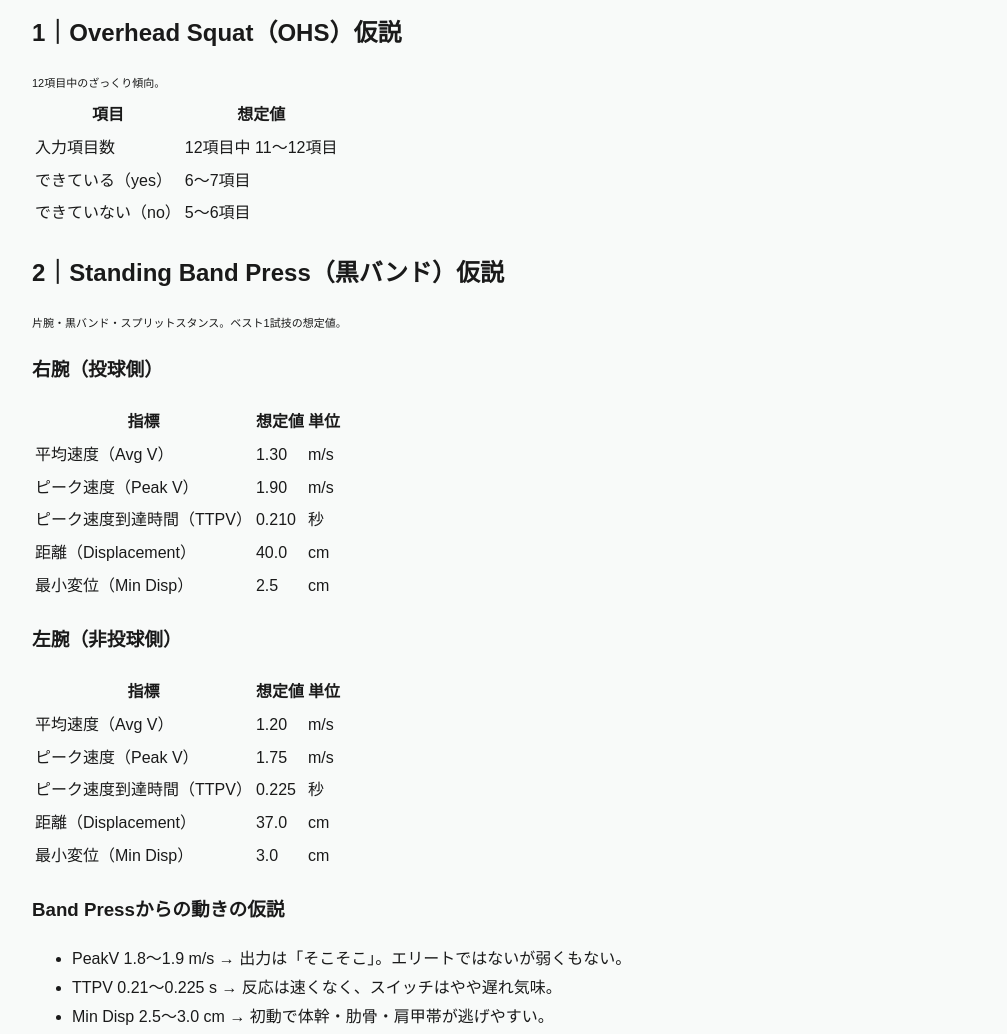
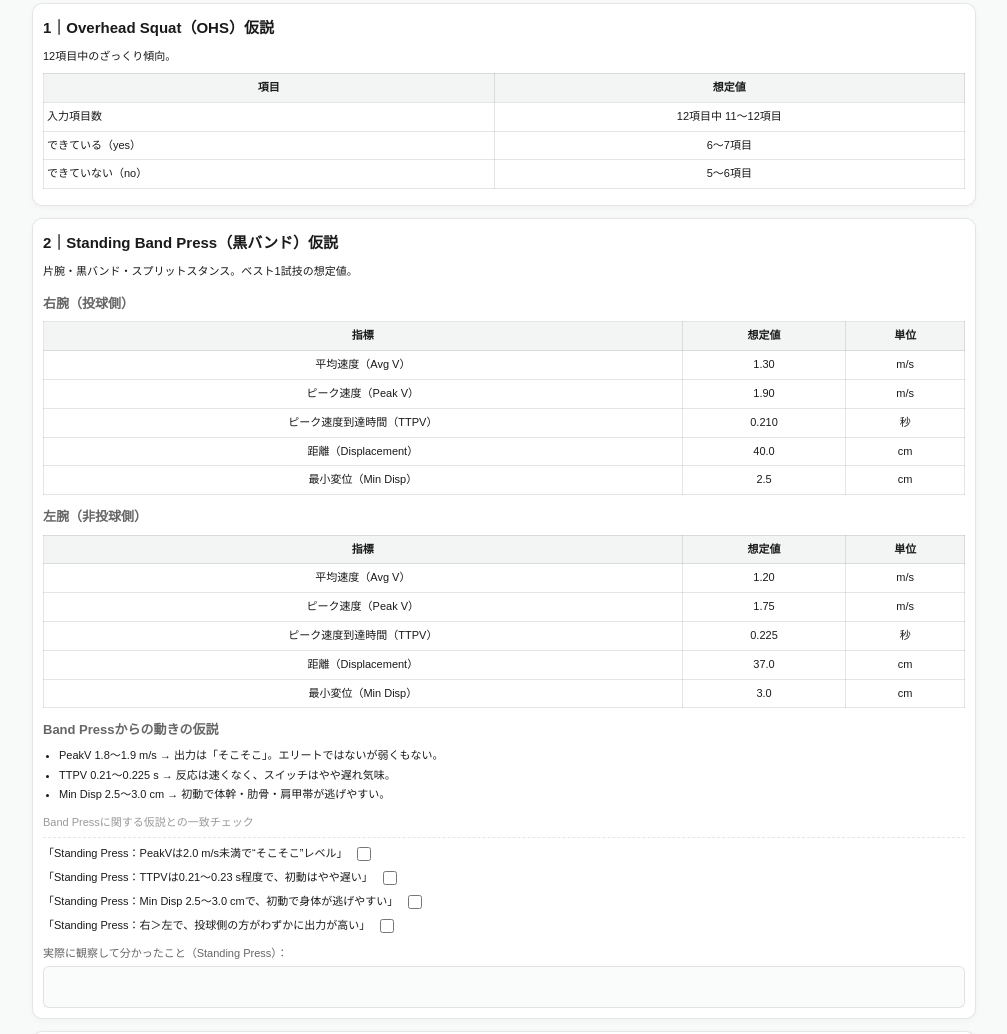
Before and after one commit to adjustment-commits/tsuboki-test, a plain HTML site: page index.html in a window 1280 px wide. Shown: the part 120-1154 px from the top of the page, without its empty margins (136-1143 px from the left). Drawn offline with Linux system fonts and the light colour scheme.

Commit message:
Update index.html

```diff
--- a/index.html
+++ b/index.html
@@ -51,58 +51,98 @@ small.note{
   color:var(--muted);
   margin-top:2px;
 }
-<html lang="ja">
-<head>
-<meta charset="UTF-8">
-<title>仮想プロファイル確認シート｜60分評価テンプレート</title>
-<meta name="viewport" content="width=device-width, initial-scale=1.0">
-<style>
-:root{
-  --bg:#f8faf9;
-  --card:#ffffff;
-  --accent:#00b386;
-  --text:#1a1a1a;
-  --sub:#666;
-  --line:rgba(0,0,0,0.1);
-  --muted:#999;
-  font-family:"Noto Sans JP","Hiragino Sans","Yu Gothic",sans-serif;
+
+/* Section / Card */
+.section{
+margin-top:12px;
 }
-*,
-*::before,
-*::after{
-  box-sizing:border-box;
+.card{
+background:var(--card);
+border-radius:10px;
+border:1px solid var(--line);
+box-shadow:0 2px 6px rgba(0,0,0,0.03);
+padding:10px;
 }
-body{
-  margin:0;
-  background:var(--bg);
-  color:var(--text);
-  line-height:1.8;
-  text-rendering:optimizeLegibility;
+.section h2{
+margin:0 0 6px;
+font-size:15px;
 }
-.wrapper{
-  max-width:960px;
-  margin:0 auto;
-  padding:12px 8px 32px;
+.section h3{
+margin:10px 0 4px;
+font-size:13px;
+color:var(--sub);
 }
-header{
-  padding:8px 4px 12px;
-  border-bottom:1px solid var(--line);
+
+/* table */
+.table{
+width:100%;
+border-collapse:collapse;
+margin:6px 0;
 }
-header h1{
-  margin:4px 0 2px;
-  font-size:18px;
+.table th,
+.table td{
+border:1px solid var(--line);
+padding:4px 3px;
+font-size:11px;
+text-align:center;
 }
-header p{
-  margin:0;
-  font-size:11px;
-  color:var(--sub);
+.table thead{
+background:#f3f5f4;
 }
-small.note{
-  display:block;
-  font-size:10px;
-  color:var(--muted);
-  margin-top:2px;
+.table td.label{
+text-align:left;
 }
+
+/* list */
+ul{
+margin:4px 0 6px 16px;
+padding:0;
+}
+li{
+font-size:11px;
+}
+
+/* checkbox */
+.check-group-title{
+margin:8px 0 2px;
+font-size:11px;
+color:var(--muted);
+}
+.check-list{
+border-top:1px dashed var(--line);
+padding-top:6px;
+margin-top:4px;
+}
+.check-item{
+display:flex;
+align-items:center;
+gap:6px;
+font-size:11px;
+margin-bottom:4px;
+}
+.check-item input[type="checkbox"]{
+  width:14px;
+  height:14px;
+}
+
+/* memo */
+.memo-row{
+margin-top:8px;
+}
+.memo-label{
+font-size:11px;
+color:var(--sub);
+margin-bottom:2px;
+}
+.memo-box{
+border:1px solid var(--line);
+border-radius:6px;
+background:#fafbfb;
+min-height:42px;
+font-size:11px;
+padding:4px;
+}
+
 </style>
 
 </head>
@@ -140,6 +180,7 @@ small.note{
           </tr>
         </tbody>
       </table>
+    </div>
   </section>
   <!-- Standing Band Press -->
   <section class="section">
```
